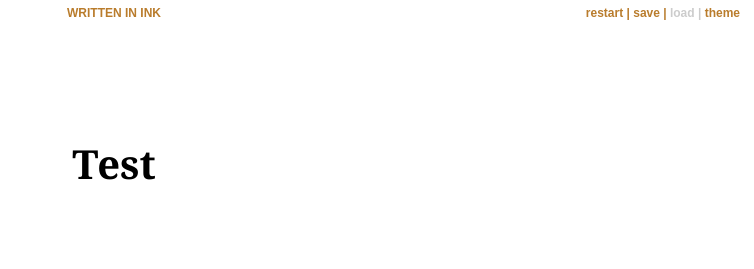
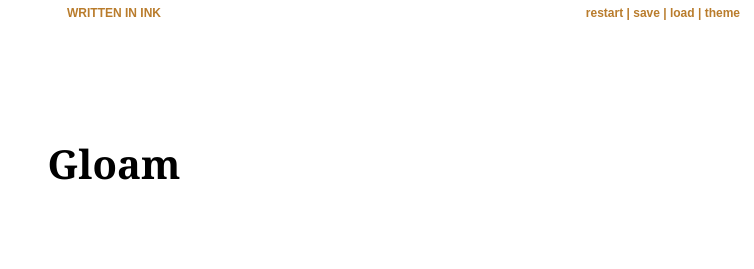
Before and after one commit to WolfgangRomanowski/Gloam, a Jekyll site: the page Game/index.html, which Jekyll copies as it is, in a window 1280 px wide. Shown: the top 269 px of the page, without its empty margins (526-1280 px from the left). Built offline with Jekyll 4.4.1, drawn with Linux system fonts in a browser that asks for light colours; some web fonts are replaced; a script that is not in the unit is left out.

Commit message:
source test

```diff
--- a/Game/index.html
+++ b/Game/index.html
@@ -25,14 +25,14 @@
 
         <div id="story" class="container">
             <div class="header">
-                <h1>Test</h1>
+                <h1>Gloam</h1>
                 <h2 class="byline"></h2>
             </div>
         </div>
     </div>
 
-    <script src="ink.js"></script>
-    <script src="Gloam.js"></script>
-    <script src="main.js"></script>
+    <script src="Gloam/Game/ink.js"></script>
+    <script src="Gloam/Game/Gloam.js"></script>
+    <script src="Gloam/Game/main.js"></script>
 </body>
 </html>
```
